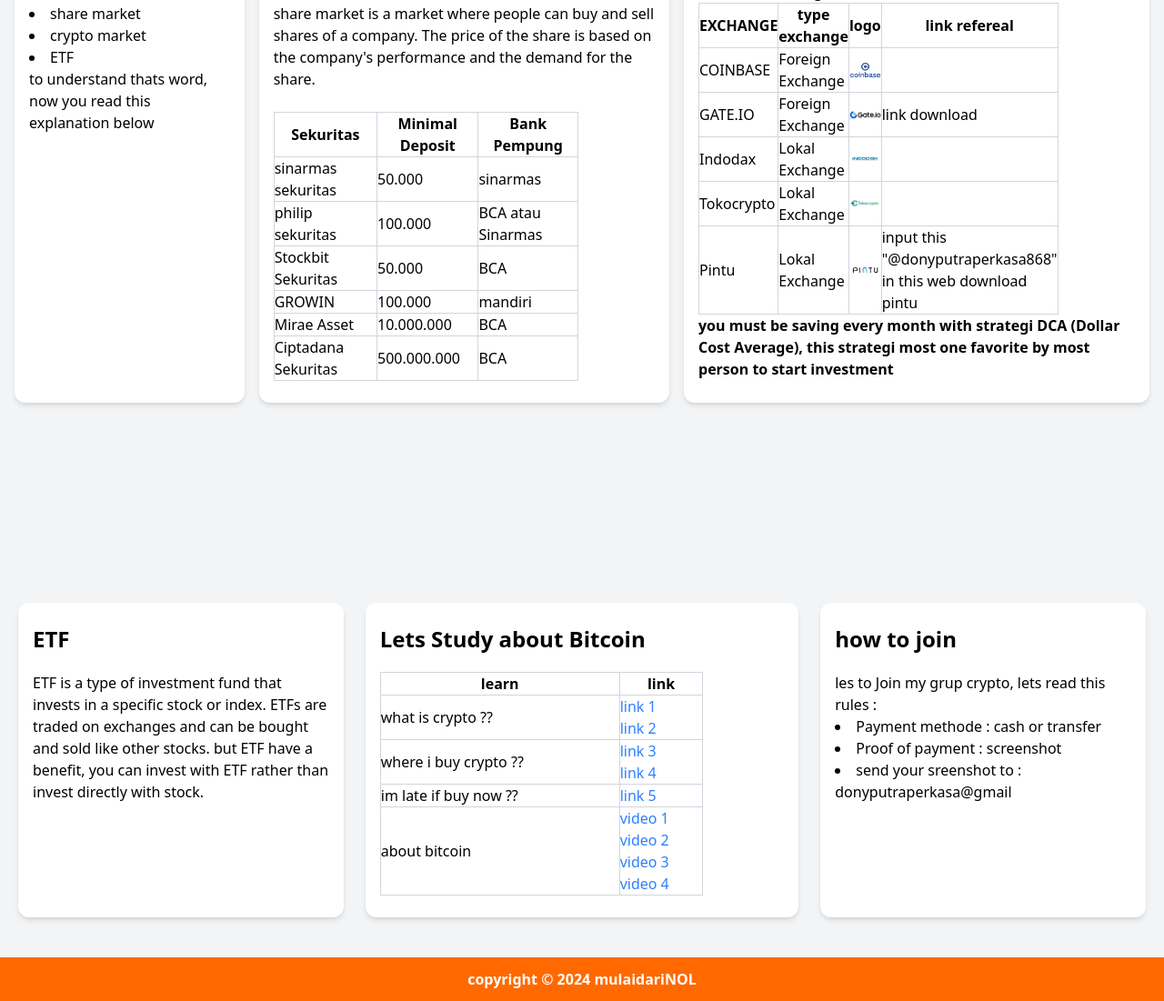
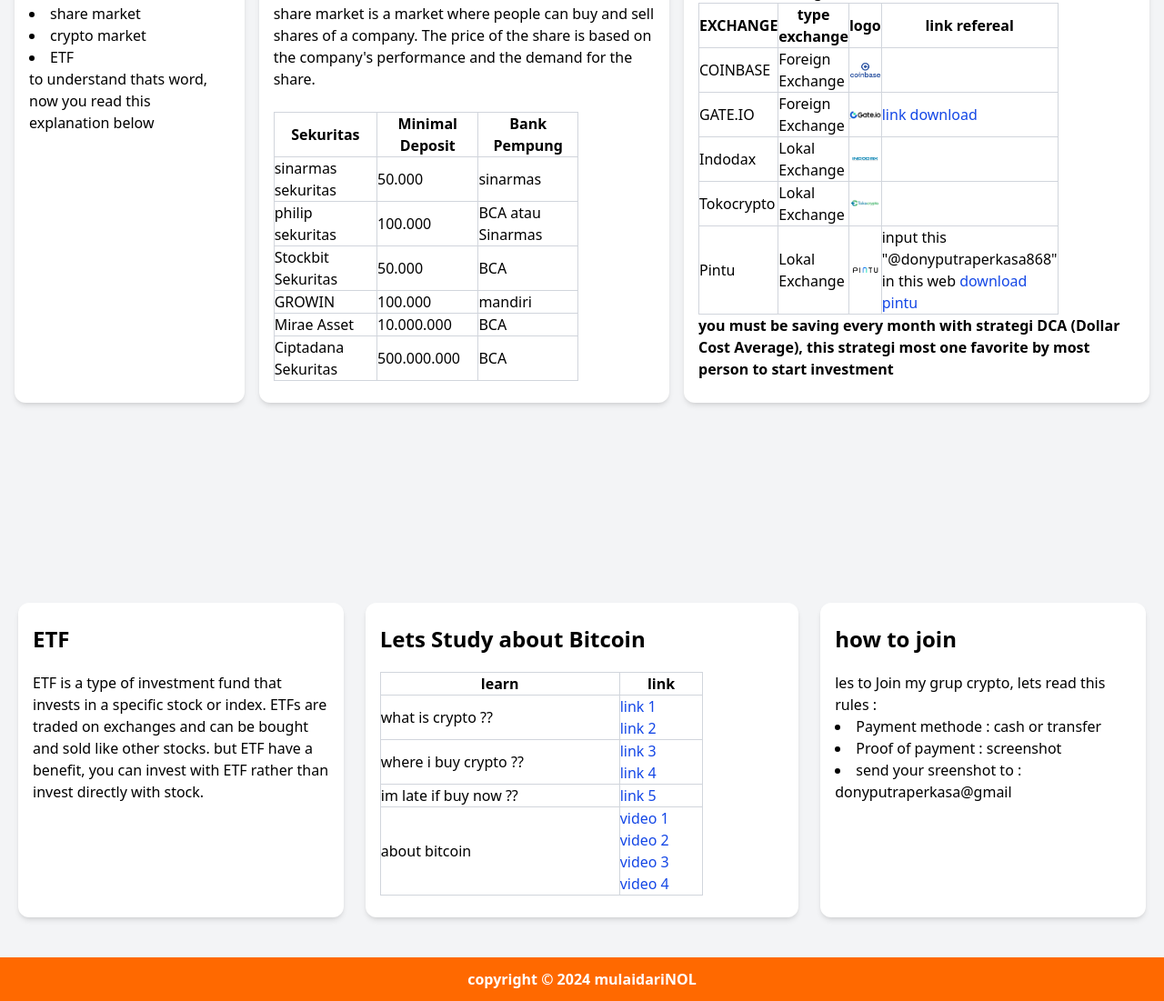
Before and after one commit to revou-fsse-feb25/milestone-1-donyputraperkasa, a plain HTML site: page marketanalysis/index.html in a window 1280 px wide. Shown: the part 369-1470 px from the top of the page at 91% size. Drawn offline with nearby package versions, Linux system fonts and the light colour scheme.

Commit message:
feat: bug routing 10 + change font color

```diff
--- a/marketanalysis/index.html
+++ b/marketanalysis/index.html
@@ -147,7 +147,7 @@
                             <td class="border border-gray-300 ...">GATE.IO</td>
                             <td class="border border-gray-300 ...">Foreign Exchange</td>
                             <td class="border border-gray-300 ..."><img src="/milestone-1-donyputraperkasa/image/gateio.png" alt="gate.io logo" width="100px"></td>
-                            <td class="border border-gray-300 ..."><a href="https://www.gate.io/signup/AVJCULLA?ref_type=102"> link download</a></td>
+                            <td class="border border-gray-300 ..."><a href="https://www.gate.io/signup/AVJCULLA?ref_type=102" class="text-blue-700"> link download</a></td>
                         </tr>
                         <tr>
                             <td class="border border-gray-300 ...">Indodax</td>
@@ -165,7 +165,7 @@
                             <td class="border border-gray-300 ...">Pintu</td>
                             <td class="border border-gray-300 ...">Lokal Exchange</td>
                             <td class="border border-gray-300 ..."><img src="/milestone-1-donyputraperkasa/image/pintu.png" alt="pintu logo" width="100px"></td>
-                            <td class="border border-gray-300 ..."><p>input this "@donyputraperkasa868" in this web <a href="https://pintu.page.link/SXEq1wvgmffoXCtD9" target="_blank">download pintu</a></p></td>
+                            <td class="border border-gray-300 ..."><p>input this "@donyputraperkasa868" in this web <a class="text-blue-700" href="https://pintu.page.link/SXEq1wvgmffoXCtD9" target="_blank">download pintu</a></p></td>
                         </tr>
                     </tbody>
                 </table>
@@ -195,23 +195,23 @@
                             <tbody class="align-middle">
                                 <tr>
                                     <td class="border border-gray-300 ...">what is crypto ??</td>
-                                    <td class="border border-gray-300 ..."><a href="https://youtu.be/Z9E59O4z5v8?si=JmDLsLx-JxoVj-WB" class="text-blue-500">link 1</a> <br> <a href="https://youtu.be/Z9E59O4z5v8?si=JmDLsLx-JxoVj-WB" class="text-blue-500">link 2</a></td>
+                                    <td class="border border-gray-300 ..."><a href="https://youtu.be/Z9E59O4z5v8?si=JmDLsLx-JxoVj-WB" class="text-blue-700">link 1</a> <br> <a href="https://youtu.be/Z9E59O4z5v8?si=JmDLsLx-JxoVj-WB" class="text-blue-700">link 2</a></td>
                                 </tr>
                                 <tr>
                                     <td class="border border-gray-300 ...">where i buy crypto ??</td>
-                                    <td class="border border-gray-300 ..."><a href="https://youtu.be/SrrZj5FYLT0?si=dd0L6EIJJp9NMFhp" class="text-blue-500">link 3</a> <br> <a href="https://youtu.be/6F-pHkRXowc?si=ggceIKuXxTbQ9svL" class="text-blue-500">link 4</a></td>
+                                    <td class="border border-gray-300 ..."><a href="https://youtu.be/SrrZj5FYLT0?si=dd0L6EIJJp9NMFhp" class="text-blue-700">link 3</a> <br> <a href="https://youtu.be/6F-pHkRXowc?si=ggceIKuXxTbQ9svL" class="text-blue-700">link 4</a></td>
                                 </tr>
                                 <tr>
                                     <td class="border border-gray-300 ...">im late if buy now ??</td>
-                                    <td class="border border-gray-300 ..."><a href="https://youtu.be/C9_2nKY2sBk?si=_oTauj6yQtfIjQvO" class="text-blue-500">link 5</a></td>
+                                    <td class="border border-gray-300 ..."><a href="https://youtu.be/C9_2nKY2sBk?si=_oTauj6yQtfIjQvO" class="text-blue-700">link 5</a></td>
                                 </tr>
                                 <tr>
                                     <td class="border border-gray-300 ...">about bitcoin</td>
                                     <td class="border border-gray-300 ...">
-                                        <a href="https://youtu.be/e0fbu5QvdWY?si=_Ns2dVANtjeztkeZ" class="text-blue-500"> video 1</a> <br>
-                                        <a href="https://youtu.be/gk3uW93IbfI?si=SqBrcFfHZ1tgk4s7" class="text-blue-500">video 2</a> <br>
-                                        <a href="https://youtu.be/Z_UMVN0i6qw?si=5lSAlLem9dt5h2N8" class="text-blue-500">video 3</a> <br>
-                                        <a href="https://youtu.be/TX6mqvndKpA?si=2bgoAvy0hayNMe1X" class="text-blue-500">video 4</a>
+                                        <a href="https://youtu.be/e0fbu5QvdWY?si=_Ns2dVANtjeztkeZ" class="text-blue-700"> video 1</a> <br>
+                                        <a href="https://youtu.be/gk3uW93IbfI?si=SqBrcFfHZ1tgk4s7" class="text-blue-700">video 2</a> <br>
+                                        <a href="https://youtu.be/Z_UMVN0i6qw?si=5lSAlLem9dt5h2N8" class="text-blue-700">video 3</a> <br>
+                                        <a href="https://youtu.be/TX6mqvndKpA?si=2bgoAvy0hayNMe1X" class="text-blue-700">video 4</a>
                                     </td>
                                 </tr>
                             </tbody>
```
Also changed, not shown: index.html (+1 -1 lines).
